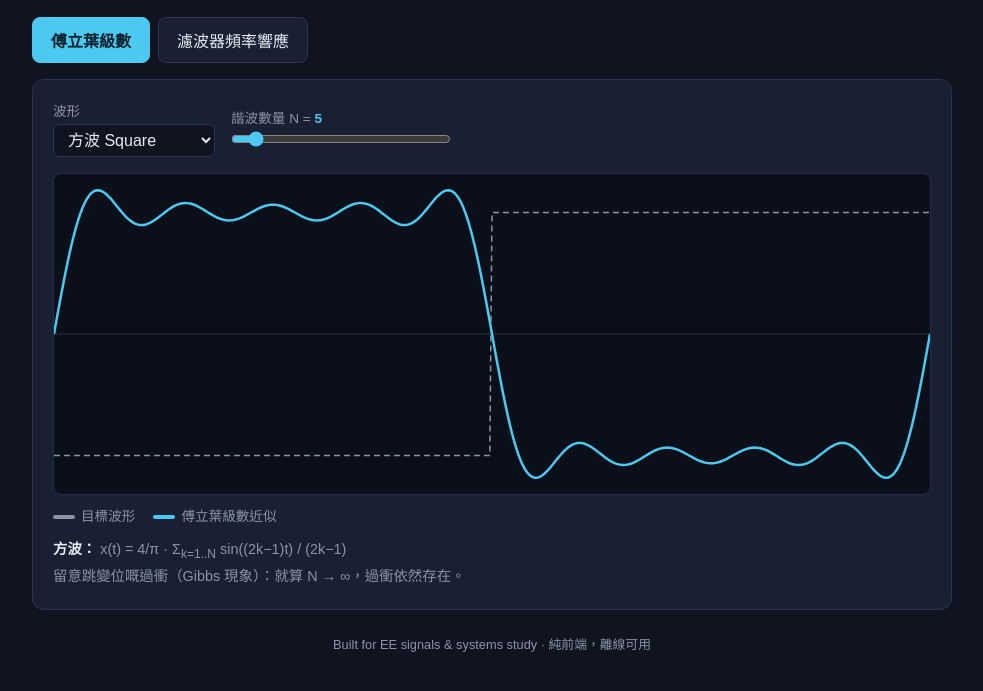
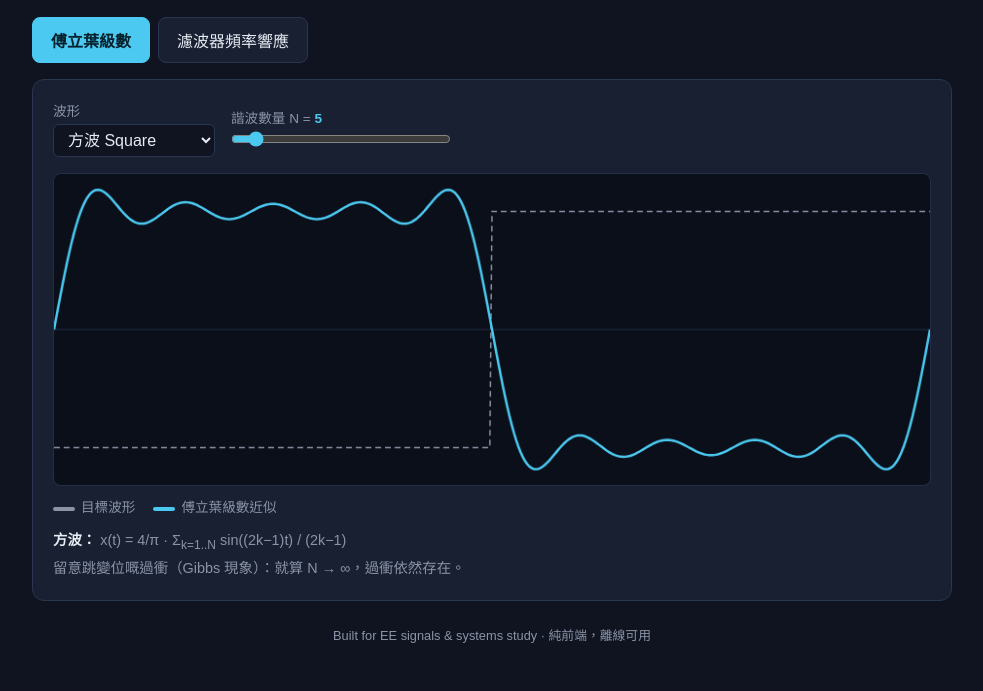
Before and after one commit to Hinson2027/signal-visualizer, a plain HTML site: page index.html in a window 1280 px wide. Shown: the part 79-770 px from the top of the page, without its empty margins (148-1131 px from the left). Drawn offline with Linux system fonts and the light colour scheme.

Commit message:
Fixed standard frame: 900-wide logical coords, no layout measurement

```diff
--- a/index.html
+++ b/index.html
@@ -53,7 +53,7 @@
       <input type="range" id="harmonics" min="1" max="50" value="5" style="width:220px">
     </div>
   </div>
-  <canvas id="fourierCanvas" height="320"></canvas>
+  <canvas id="fourierCanvas" width="900" height="320"></canvas>
   <div class="legend">
     <span><span class="sw" style="background:#8b94a7"></span>目標波形</span>
     <span><span class="sw" style="background:#4cc9f0"></span>傅立葉級數近似</span>
@@ -76,9 +76,9 @@
       <input type="range" id="cutoff" min="10" max="10000" value="1000" step="10" style="width:220px">
     </div>
   </div>
-  <canvas id="bodeMag" height="220"></canvas>
+  <canvas id="bodeMag" width="900" height="220"></canvas>
   <div class="legend"><span><span class="sw" style="background:#4cc9f0"></span>增益 (dB)</span><span style="color:#f72585">●</span><span> -3 dB 點</span></div>
-  <canvas id="bodePhase" height="220" style="margin-top:12px"></canvas>
+  <canvas id="bodePhase" width="900" height="220" style="margin-top:12px"></canvas>
   <div class="legend"><span><span class="sw" style="background:#f72585"></span>相位 (度)</span></div>
   <div class="formula" id="filterFormula"></div>
 </div>
@@ -87,29 +87,28 @@
 
 <script>
 // ---------- tabs ----------
-let activeTab = 'fourier';
 document.querySelectorAll('.tab-btn').forEach(b => b.addEventListener('click', () => {
   document.querySelectorAll('.tab-btn').forEach(x => x.classList.remove('active'));
   document.querySelectorAll('.panel').forEach(x => x.classList.remove('active'));
   b.classList.add('active');
   document.getElementById('panel-' + b.dataset.tab).classList.add('active');
-  activeTab = b.dataset.tab;
-  if (activeTab === 'fourier') drawFourier(); else drawBode();
+  drawFourier(); drawBode();
 }));
 
-// Canvas sizing: bitmap follows CSS width × DPR. Never write width=0 — a
-// 0-width canvas with CSS width:100% renders absurdly tall. If the canvas is
-// hidden (clientWidth 0) skip the draw; the tab switch redraws once visible.
+// Fixed standard frame: every chart lives in the same logical coordinate
+// space (900 wide), so the frame never stretches, shifts or depends on when
+// the browser does layout. CSS (width:100%; height:auto) scales the frame
+// proportionally to any screen. Bitmap follows devicePixelRatio for sharpness.
+const FRAME = { fourierCanvas: [900, 320], bodeMag: [900, 220], bodePhase: [900, 220] };
 function setupCanvas(c) {
-  const w = c.clientWidth;
-  if (!w) return null;
+  const f = FRAME[c.id] || [900, 300];
+  const lw = f[0], lh = f[1];
   const dpr = window.devicePixelRatio || 1;
-  const h = +c.getAttribute('height');
-  const W = Math.round(w * dpr), H = Math.round(h * dpr);
+  const W = Math.round(lw * dpr), H = Math.round(lh * dpr);
   if (c.width !== W || c.height !== H) { c.width = W; c.height = H; }
   const ctx = c.getContext('2d');
   ctx.setTransform(dpr, 0, 0, dpr, 0, 0);
-  return [ctx, w, h];
+  return [ctx, lw, lh];
 }
 
 // ---------- Fourier ----------
@@ -147,9 +146,7 @@ const FORMULAS = {
 };
 function drawFourier() {
   const c = document.getElementById('fourierCanvas');
-  const s = setupCanvas(c);
-  if (!s) return;
-  const [ctx, W, H] = s;
+  const [ctx, W, H] = setupCanvas(c);
   const type = waveType.value, N = +harmonics.value;
   const mid = H / 2, amp = H * 0.38, pts = 400;
   ctx.clearRect(0, 0, W, H);
@@ -204,9 +201,7 @@ function drawBode() {
       : '<b>RC 高通：</b> H(jω) = jωRC / (1 + jωRC)，fc = 1/(2πRC)。頻率低過 fc 之前每十倍頻衰減 20 dB。';
 }
 function plotLog(c, fMin, fMax, pts, fn, yMin, yMax, color, unit, fcMark, markVal) {
-  const s = setupCanvas(c);
-  if (!s) return;
-  const [ctx, W, H] = s;
+  const [ctx, W, H] = setupCanvas(c);
   const pad = 8;
   const X = f => pad + (Math.log10(f) - Math.log10(fMin)) / (Math.log10(fMax) - Math.log10(fMin)) * (W - 2 * pad);
   const Y = v => H - pad - (v - yMin) / (yMax - yMin) * (H - 2 * pad);
@@ -227,17 +222,17 @@ function plotLog(c, fMin, fMax, pts, fn, yMin, yMax, color, unit, fcMark, markVa
     const x = X(fcMark), y = Y(markVal);
     ctx.fillStyle = '#f72585';
     ctx.beginPath(); ctx.arc(x, y, 5, 0, 7); ctx.fill();
-    ctx.fillStyle = '#e8ecf4'; ctx.font = '12px sans-serif';
-    ctx.fillText('fc = ' + fcMark + ' Hz', Math.min(x + 8, W - 110), y - 8);
+    ctx.fillStyle = '#e8ecf4'; ctx.font = '18px sans-serif';
+    ctx.fillText('fc = ' + fcMark + ' Hz', Math.min(x + 8, W - 170), y - 10);
   }
-  ctx.fillStyle = '#8b94a7'; ctx.font = '11px sans-serif';
+  ctx.fillStyle = '#8b94a7'; ctx.font = '16px sans-serif';
   ctx.fillText(yMax + unit, 4, 14); ctx.fillText(yMin + unit, 4, H - 4);
 }
 
 let resizeT;
 window.addEventListener('resize', () => {
   clearTimeout(resizeT);
-  resizeT = setTimeout(() => { activeTab === 'fourier' ? drawFourier() : drawBode(); }, 120);
+  resizeT = setTimeout(() => { drawFourier(); drawBode(); }, 150);
 });
 drawFourier(); drawBode();
 </script>
```
